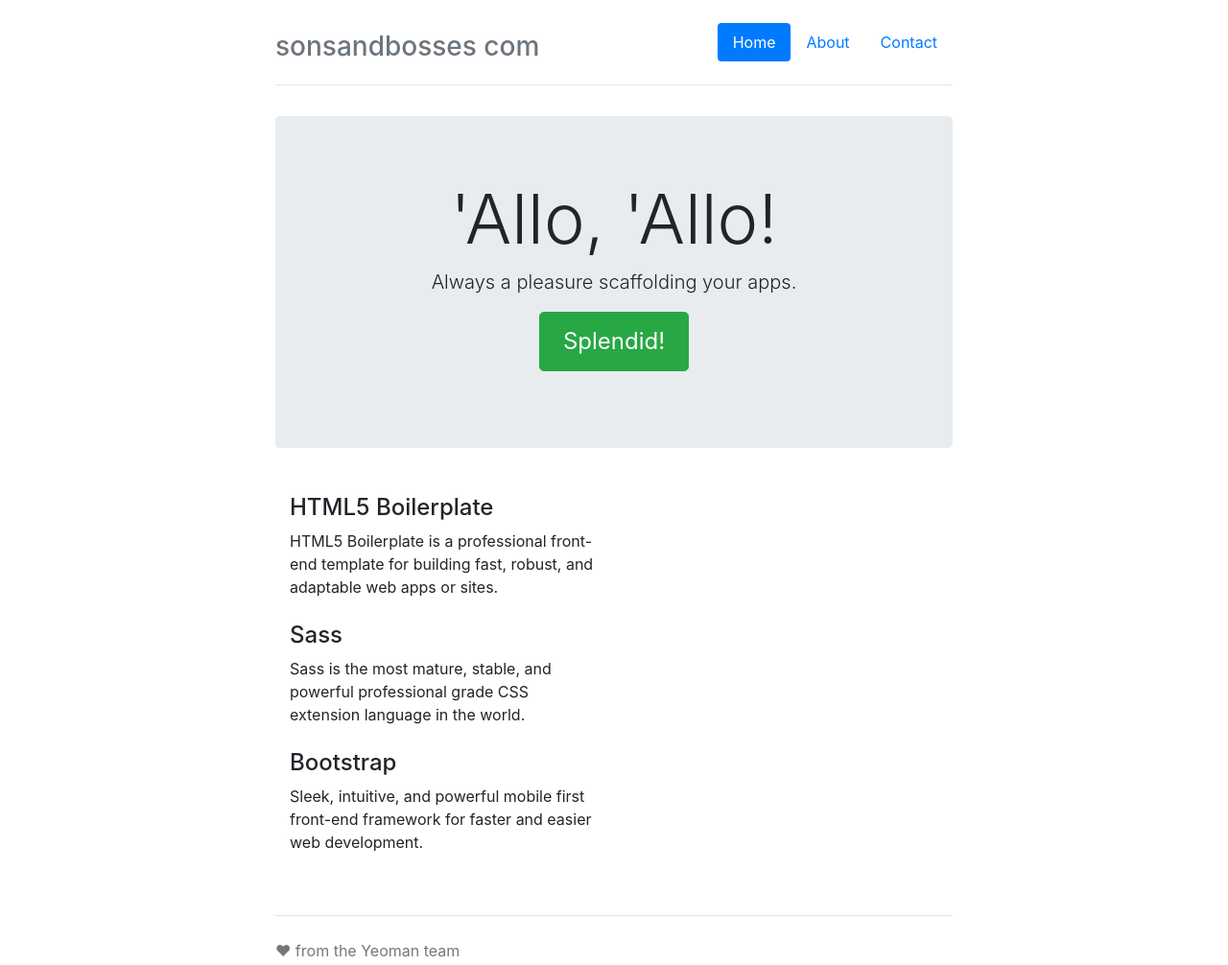
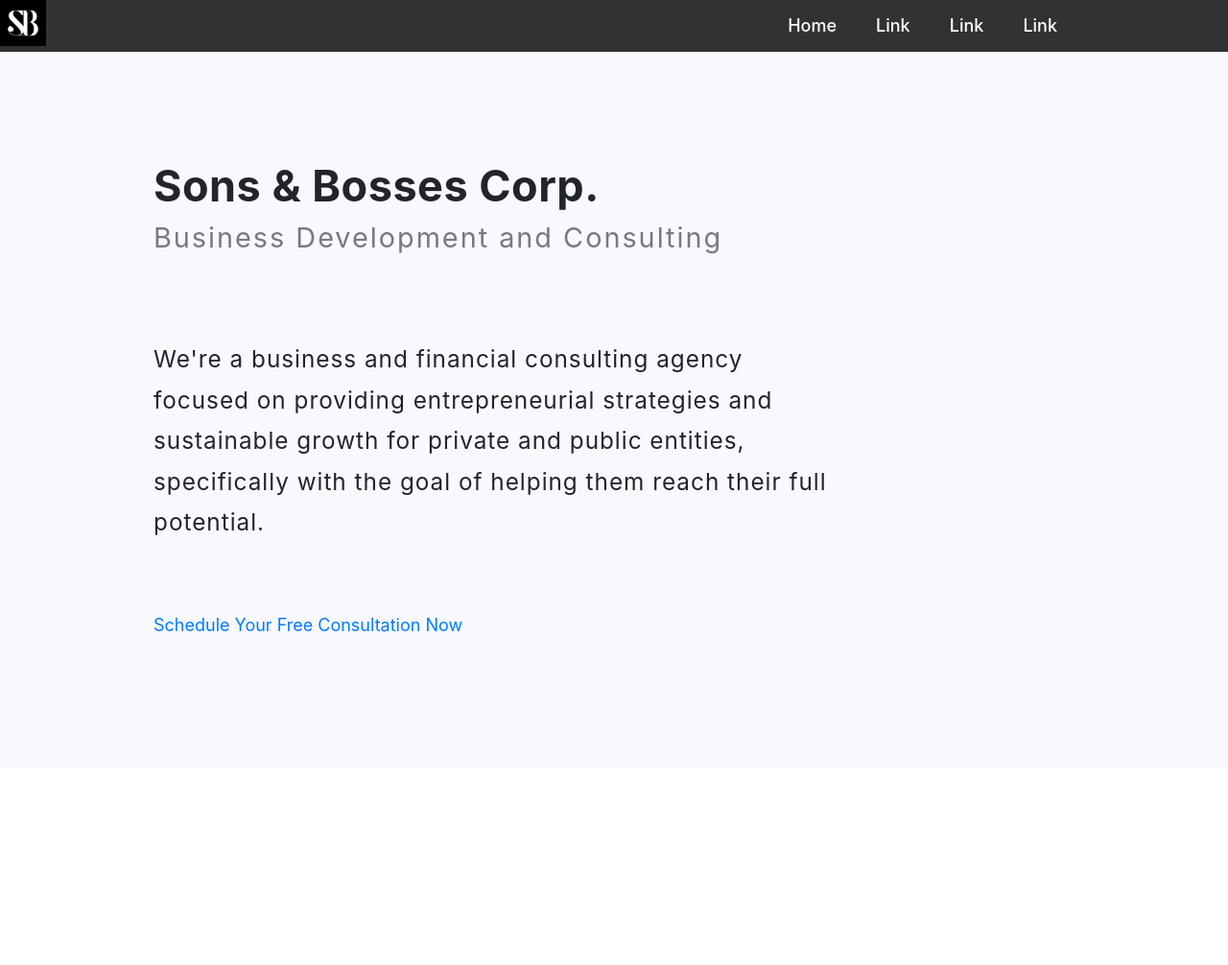
Before and after one commit to mattdanielbrown/sonsandbosses.com, a website: page app/index.html in a window 1280 px wide. Shown: the whole page at 96% size. After the commit the page ends 800 px from the top, so only its background shows below. Drawn offline with nearby package versions, Linux system fonts and the light colour scheme; files that its build step writes are made by us from their sources.

Commit message:
Could not seem to fucking get anything done. picking back up tomorrow.

```diff
--- a/app/index.html
+++ b/app/index.html
@@ -1,13 +1,17 @@
 <!doctype html>
-<html lang="">
+<html lang="en">
   <head>
     <meta charset="utf-8">
     <meta name="description" content="">
 
     <meta name="viewport" content="width=device-width, initial-scale=1, shrink-to-fit=no">
-    <title>sonsandbosses com</title>
+    <title>Sons &amp; Bosses Corp. | sonsandbosses.com</title>
     <link rel="apple-touch-icon" href="apple-touch-icon.png">
     <!-- Place favicon.ico in the root directory -->
+	  <link rel="stylesheet"
+	        href="https://use.fontawesome.com/releases/v5.1.1/css/all.css"
+	        integrity="sha384-O8whS3fhG2OnA5Kas0Y9l3cfpmYjapjI0E4theH4iuMD+pLhbf6JI0jIMfYcK3yZ"
+	        crossorigin="anonymous">
     <!-- build:css styles/vendor.css -->
     <link rel="stylesheet" href="/node_modules/bootstrap/dist/css/bootstrap.min.css" type="text/css" />
     <!-- endbuild -->
@@ -16,49 +20,80 @@
     <!-- endbuild -->
   </head>
   <body>
-    <!--[if IE]>
-      <p class="browserupgrade">You are using an <strong>outdated</strong> browser. Please <a href="http://browsehappy.com/">upgrade your browser</a> to improve your experience.</p>
-    <![endif]-->
-    <div class="container">
-      <div class="header">
-        <ul class="nav nav-pills float-right">
-          <li class="nav-item">
-            <a href="#" class="nav-link active">Home</a>
-          </li>
-          <li class="nav-item">
-            <a href="#" class="nav-link">About</a>
-          </li>
-          <li class="nav-item">
-            <a href="#" class="nav-link">Contact</a>
-          </li>
-        </ul>
-        <h3 class="text-muted">sonsandbosses com</h3>
-      </div>
+    <!--[if IE]><p class="browserupgrade">You are using an <strong>outdated</strong> browser. Please <a href="http://browsehappy.com/">upgrade your browser</a> to improve your experience.</p><![endif]-->
 
-      <div class="jumbotron">
-        <h1 class="display-3">'Allo, 'Allo!</h1>
-        <p class="lead">Always a pleasure scaffolding your apps.</p>
-        <p><a class="btn btn-lg btn-success" href="#">Splendid!</a></p>
-      </div>
+    <!-- NAVIGATION BAR ———————————————————————————————————————————————————— -->
+	  <nav role="navigation">
+		  <div class="navbar-brand-logo-wrapper">
+			  <a href="https://sonsandbosses.com" class="navbar-barnd-logo-link-wrapper">
+				  <img src="images/brand/sonsandbosses-logotype--white-on-black.png" alt="">
+			  </a>
+		  </div>
+		  <ul>
+			  <li><a href="#" class="active">Home</a></li>
+			  <li><a href="#">Link</a></li>
+			  <li><a href="#">Link</a></li>
+			  <li><a href="#">Link</a></li>
+		  </ul>
+	  </nav>
 
-      <div class="row marketing">
-        <div class="col-lg-6">
-          <h4>HTML5 Boilerplate</h4>
-          <p>HTML5 Boilerplate is a professional front-end template for building fast, robust, and adaptable web apps or sites.</p>
 
-          <h4>Sass</h4>
-          <p>Sass is the most mature, stable, and powerful professional grade CSS extension language in the world.</p>
+    <!-- PAGE HEADER ————————————————————————————————————————————————————————-->
+    <header role="banner">
+	    <hgroup>
+		    <h1>Sons &amp; Bosses Corp.</h1>
+		    <h2>Business Development and Consulting</h2>
+		  </hgroup>
+	    <div class="mcontainer">
+		    <p class="leading">We're a business and financial consulting agency
+          focused on providing entrepreneurial strategies and sustainable growth
+          for private and public entities, specifically with the goal of helping
+          them reach their full potential.</p>
+		    <a href="" class="button primary"> Schedule Your Free Consultation Now</a>
+		    <!-- /.button primary -->
+	    </div>
+	  </header>
 
-          <h4>Bootstrap</h4>
-          <p>Sleek, intuitive, and powerful mobile first front-end framework for faster and easier web development.</p>
 
-        </div>
-      </div>
+    <!-- MAIN PAGE CONTENT ————————————————————————————————————————————————— -->
+	  <main role="main">
+		  <section id="about-us">
+			  <h3>About Us</h3>
+			  <p>Our passion is simple - We hope to bridge the divide that
+			     future entrepreneurs face while growing into the power of knowledge
+			     passed down by generations, and lend a hand in adapting to the
+			     fast-changing world of enterprise challenges and opportunities.</p>
 
-      <div class="footer">
-        <p>♥ from the Yeoman team</p>
-      </div>
-    </div>
+			  <blockquote cite="https://www.brainyquote.com/authors/erin_cummings">
+				  <p>We believe in combining love with and new technology to connect like-minded people.</p>
+			  </blockquote>
+			  <cite>Erin Cummings</cite>
+
+
+			  <p class="leading">Above all else, we strive to empower small
+					and local business, investors and entrepreneurs, and all who
+					wish to begin such a career path with the tools, resources,
+					and knowledge they need to become value creators.</p>
+		  </section>
+
+
+
+		  <section>
+			  <h3>Section Title</h3>
+			  <p>Lorem ipsum dolor sit amet, consectetur adipisicing elit.
+			     Ad dolor et exercitationem fugit, in inventore nisi officiis
+			     perferendis quas repudiandae saepe temporibus voluptates?
+			     Accusantium aspernatur dolorum fugiat nobis officiis porro!</p>
+		  </section>
+	  </main>
+
+
+    <!-- PAGE FOOTER ————————————————————————————————————————————————————————-->
+	  <footer role="contentinfo">
+		  <p>Copyright &copy; 2021. All Rights Reserved</p>
+	  </footer>
+
+    <!-- ==== JAVASCRIPT =================================================== -->
     <!-- build:js scripts/vendor.js -->
     <script type="text/javascript" src="/node_modules/jquery/dist/jquery.min.js"></script>
     <script type="text/javascript" src="/node_modules/bootstrap/dist/js/bootstrap.min.js"></script>
--- /dev/null
+++ b/app/styles/_temp.scss
@@ -0,0 +1,262 @@
+
+/* ==========================================================================
+   _temp.scss
+   ========================================================================== */
+
+/* Tempory fucking shitty styles that will be refactored appropriately ASAP
+   ========================================================================== */
+
+/**
+ * Short description using Doxygen-style comment format
+ *
+ * The first sentence of the long description starts here and continues on this
+ * line for a while finally concluding here at the end of this paragraph.
+ *
+ * The long description is ideal for more detailed explanations and
+ * documentation. It can include example HTML, URLs, or any other information
+ * that is deemed necessary or useful.
+ *
+ * @tag This is a tag named 'tag'
+ *
+ * TODO: This is a todo statement that describes an atomic task to be completed
+ *   at a later date. It wraps after 80 characters and following lines are
+ *   indented by 2 spaces.
+ */
+
+.mcontainer {
+	margin : 0 auto;
+	padding : 0;
+	width : 90%;
+	max-width : 960px;
+}
+
+
+html, body {
+	width : 100vw !important;
+	max-width : 100vw !important;
+	min-width : 320px;
+	height : 100%;
+	min-height : 100vh;
+	overflow-x : hidden;
+}
+
+/* Undo the stupid text weight bootstrap puts on headings */
+html {
+	font-size : 18px;
+}
+
+h1, h2, h3, h4, h5, h6 {
+	font-weight : 600;
+	letter-spacing : .5px;
+	line-height : 1;
+	margin : 0 auto 1rem auto;
+}
+
+nav {
+	background-color : #323232;
+	padding : 0;
+	width : 100vw;
+	margin : 0;
+	ul {
+		padding : 0;
+		margin : 0 auto;
+		list-style: none;
+		text-align : right;
+		li {
+			display : inline-block;
+			padding : 0;
+			margin : 0 auto;
+			list-style: none;
+			a {
+				text-decoration : none !important;
+				font-weight : 500;
+				line-height : 1;
+				display : block;
+				vertical-align : middle;
+				padding : 1rem;
+				margin : 0 auto;
+				color: white;
+				cursor : pointer;
+				transition: all 120ms;
+				background-color : #323232;
+				&:hover {
+					color: #CCCCCC;
+					background-color : darken(#323232, 10%);
+				}
+				&:focus {
+					color: #aaaaaa;
+					background-color : darken(#323232, 15%);
+				}
+				&:active {
+					color: #888888;
+					background-color : darken(#323232, 20%);
+				}
+			}
+		}
+	}
+}
+
+[role=banner] > *, [role=main] > * {@extend .mcontainer;}
+
+[role=banner], [role=contentinfo] {
+	padding : 2rem 0;
+	margin : 0;
+	width : 100%;
+	background-color : ghostwhite;
+}
+
+[role=contentinfo] {
+	text-align : center;
+	p {
+		font-size : small;
+		font-weight : 500;
+		color: gray;
+		text-align : center;
+		margin : 0 auto;
+		padding : 0;
+		line-height : 1;
+	}
+}
+
+[role=main] {
+	padding : 1rem 0;
+	section {
+		padding : 1rem 0;
+		margin-bottom : 2rem;
+	}
+}
+
+
+@media screen and (min-width: 48em) {
+	nav ul {
+		margin : 0 auto;
+		padding : 0;
+		width : 90%;
+		max-width : 960px;
+	}
+
+	[role=banner] {
+		padding : 0 !important;
+		margin : 0;
+		width : 100vw;
+		max-width : 100vw;
+		min-width : 100vw;
+		min-height : 100vh;
+		display : flex;
+		flex-direction : column;
+		//align-items : center;
+		//align-content : center;
+		align-items : stretch;
+		justify-content : center;
+		hgroup {
+			vertical-align : middle;
+			transform: translateY(-4rem);
+			h1 {
+				font-weight : 700;
+			}
+			h2 {
+				opacity : .6;
+				font-size : 1.6em;
+				font-weight : 400;
+				letter-spacing : 2px;
+			}
+		}
+		.leading {
+			transform: translateY(-2rem);
+			max-width : 75%;
+			font-size : 1.35em;
+			line-height : 1.75;
+			font-weight : 400;
+			letter-spacing : 1px;
+		}
+		nav {
+			position : absolute;
+			z-index : 100;
+			top : 0 !important;
+			left : 0 !important;
+			right : 0 !important;
+			width : 100vw !important;
+			margin : 0;
+		}
+	}
+
+	.navbar-brand-logo-wrapper {
+		position : absolute;
+		z-index : 10000;
+		width : 48px;
+		height : 48px;
+		background-color : transparent !important;
+
+	}
+	.navbar-barnd-logo-link-wrapper {
+		display : block;
+		text-align : center;
+		width : auto;
+		height : auto;
+		vertical-align : middle;
+		background-color : transparent !important;
+		z-index : 10001;
+		position : relative;
+
+		& > * {
+			width : 100%;
+			max-width : 64px;
+			min-width : 48px;
+			height : auto;
+
+		}
+	}
+}
+
+.leading {
+	font-size : 112%;
+	//text-align : center;
+	margin : 2rem auto;
+	width : 90%;
+	line-height : 2;
+	font-weight : 500;
+
+}
+
+#about-us {
+	min-height : 100vh;
+	display : flex;
+	flex-direction : column;
+	//align-items : center;
+	//align-content : center;
+	justify-content : space-evenly;
+	padding : 2rem 0;
+	* {
+		margin-bottom : 1rem;
+		margin-top : 0;
+	}
+	.leading {
+		padding : 2rem;
+		//text-shadow: 0 2px 6px rgba(black, 0.18);
+		//background-color : rgba(#222645, 0.85);
+		background-color : rgba(lightsteelblue, 0.1);
+		width : 100%;
+		color: darkblue;
+		border-radius : 10px ;
+		//box-shadow: 0 6px 20px -6px rgba(blue, .35);
+		letter-spacing : 1px;
+	}
+}
+
+.navbar-brand-logo-wrapper {
+	max-width : 64px;
+	max-height : 64px;
+	* {
+		max-width : 64px;
+		max-height : 64px;
+	}
+}
+
+[role=banner] .leading {
+	padding-left : 0;
+	margin-right : 0;
+	margin-left : 0;
+	padding-right : 0;
+	width : 100%;
+	//text-align : center;
+}
--- a/app/styles/main.scss
+++ b/app/styles/main.scss
@@ -1,3 +1,17 @@
+
+
+//——————————————————————————————————————————————————————————————————————————————
+// [SECTION] : Mixins
+//——————————————————————————————————————————————————————————————————————————————
+
+// breakpoint mixin
+@mixin min-width($size) {
+	@media screen and (min-width:$size) {
+		@content;
+	}
+}
+
+// * Browser Upgrade Warning/Request -------------------------------------------
 .browserupgrade {
   margin: 0.2em 0;
   background: #ccc;
@@ -7,25 +21,23 @@
 
 /* Space out content a bit */
 body {
-  padding-top: 1.5rem;
-  padding-bottom: 1.5rem;
+  //padding-top: 1.5rem;
+  //padding-bottom: 1.5rem;
 }
 
-/* Everything but the jumbotron gets side spacing for mobile first views */
-.header,
-.marketing,
-.footer {
+// Everything but the jumbotron gets side spacing for mobile first views
+.header, .marketing, .footer {
   padding-right: 1rem;
   padding-left: 1rem;
 }
 
-/* Custom page header */
+// Custom page header
 .header {
   padding-bottom: 1rem;
   border-bottom: .05rem solid #e5e5e5;
 }
 
-/* Make the masthead heading the same height as the navigation */
+// Make the masthead heading the same height as the navigation
 .header h3 {
   margin-top: 0;
   margin-bottom: 0;
@@ -40,7 +52,7 @@ body {
 }
 
 /* Customize container */
-@media (min-width: 48em) {
+@include min-width(48em) {
   .container {
     max-width: 46rem;
   }
@@ -68,7 +80,9 @@ body {
 }
 
 /* Responsive: Portrait tablets and up */
-@media screen and (min-width: 48em) {
+//@media screen and (min-width: 48em) {}
+
+@include min-width(48em) {
 	/* Remove the padding we set earlier */
 	.header,
 	.marketing,
@@ -85,3 +99,6 @@ body {
 		border-bottom: 0;
 	}
 }
+
+
+@import "temp";
```
Also changed, not shown: app/images/brand/sonsandbosses-logotype--white-on-black.jpg (added), app/images/brand/sonsandbosses-logotype--white-on-black.png (added), app/images/brand/sonsandbosses-logotype--white-on-black.svg (added), app/images/brand/sonsandbosses-logotype--white-on-black@2x.png (added), app/images/brand/sonsandbosses-logotype--white-on-black@3x.png (added). Lines whose indentation alone changed are shown as unchanged.
